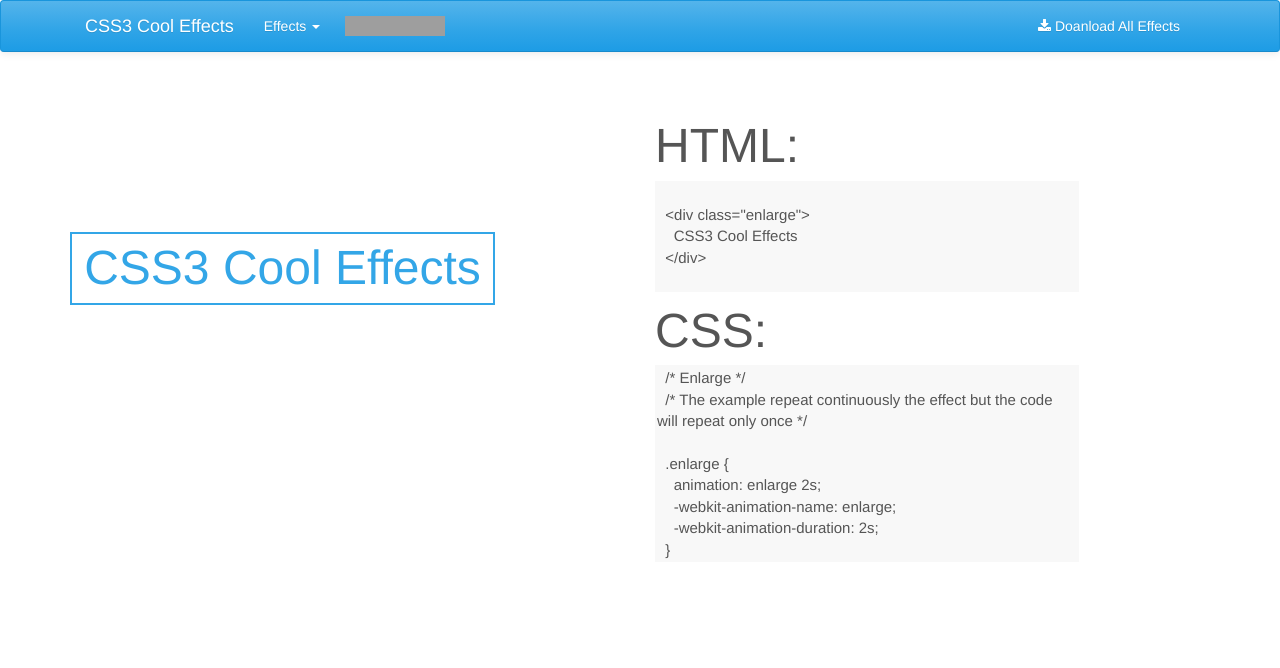
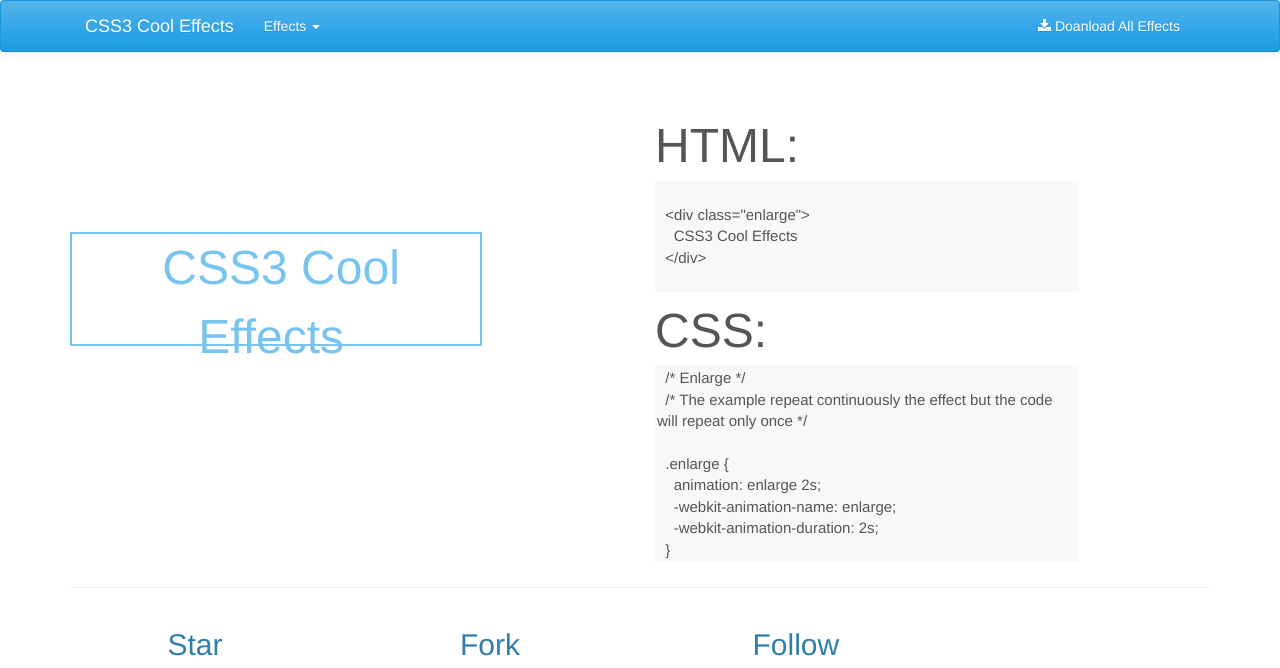
Before and after one commit to Helias/CSS3_Cool_Effects, a PHP site: page /website/effects/enlarge.php in a window 1280 px wide. Shown: the top 668 px of the page. Before the commit the page ends 559 px from the top, so only its background shows below. Run offline with PHP 8.4, Linux system fonts and the light colour scheme; some libraries are stand-ins or nearby versions; grey boxes are pictures that could not be loaded.

Commit message:
Added the footer, reduced to 2 secons the effect of appear for chrome/safari (webkit)

```diff
--- a/effects.css
+++ b/effects.css
@@ -113,7 +113,7 @@
   left: 0;
   animation: appear 2s;
   -webkit-animation-name: appear;
-  -webkit-animation-duration: 4s;
+  -webkit-animation-duration: 2s;
 }
 @keyframes appear {
   from {
--- a/website/css/effects.css
+++ b/website/css/effects.css
@@ -122,7 +122,7 @@
   animation: appear 2s;
   animation-iteration-count: infinite;
   -webkit-animation-name: appear;
-  -webkit-animation-duration: 4s;
+  -webkit-animation-duration: 2s;
   -webkit-animation-iteration-count: infinite;
 }
 @keyframes appear {
@@ -141,3 +141,29 @@
   50% { opacity: 0.3; }
   100% { opacity: 1; -webkit-transform: translate(200px); }
 }
+
+/* Enlarge */
+.enlarge {
+  left: 0;
+  animation: enlarge 2s;
+  animation-iteration-count: infinite;
+  -webkit-animation-name: enlarge;
+  -webkit-animation-duration: 4s;
+  -webkit-animation-iteration-count: infinite;
+}
+@keyframes enlarge {
+  from {
+    opacity:0.1;
+    width: 0;
+    height: 0; }
+  50% { opacity: 0.3; }
+  to {
+    opacity: 1;
+    height: 125px;
+    width: 450px; }
+}
+@-webkit-keyframes enlarge {
+  0% { opacity: 0.1; -webkit-transform: translate(0px); }
+  50% { opacity: 0.3; }
+  100% { opacity: 1; -webkit-transform: translate(200px); }
+}
--- a/website/effects/appear.php
+++ b/website/effects/appear.php
@@ -39,9 +39,6 @@
                 <a href="#" class="dropdown-toggle" data-toggle="dropdown">Effects <b class="caret"></b></a>
                 <?php include "effects-dropdown-menu.php"; ?>
               </li>
-              <a class="navbar-brand" href="#">&nbsp;
-                <iframe src="http://ghbtns.com/github-btn.html?user=Helias&repo=CSS3_Cool_Effects&type=watch&count=true" allowtransparency="true" frameborder="0" scrolling="0" width="100" height="20"></iframe>
-              </a>
             </ul>
             <ul class="nav navbar-nav navbar-right">
               <li><a href="https://raw.githubusercontent.com/Helias/CSS3_Cool_Effects/master/effects.css"><i class="fa fa-download"></i>&nbsp;Doanload All Effects</a></li>
@@ -83,7 +80,7 @@
     left: 0;
     animation: appear 2s;
     -webkit-animation-name: appear;
-    -webkit-animation-duration: 4s;
+    -webkit-animation-duration: 2s;
   }
   @keyframes appear {
     from {
@@ -148,6 +145,7 @@
 </textarea>
         </div>
       </div>
+      <?php include "../footer.php"; ?>
     </div>
 
     <script src="https://ajax.googleapis.com/ajax/libs/jquery/1.11.0/jquery.min.js"></script>
--- a/website/effects/blur.php
+++ b/website/effects/blur.php
@@ -39,9 +39,6 @@
                 <a href="#" class="dropdown-toggle" data-toggle="dropdown">Effects <b class="caret"></b></a>
                 <?php include "effects-dropdown-menu.php"; ?>
               </li>
-              <a class="navbar-brand" href="#">&nbsp;
-                <iframe src="http://ghbtns.com/github-btn.html?user=Helias&repo=CSS3_Cool_Effects&type=watch&count=true" allowtransparency="true" frameborder="0" scrolling="0" width="100" height="20"></iframe>
-              </a>
             </ul>
             <ul class="nav navbar-nav navbar-right">
               <li><a href="https://raw.githubusercontent.com/Helias/CSS3_Cool_Effects/master/effects.css"><i class="fa fa-download"></i>&nbsp;Doanload All Effects</a></li>
@@ -123,6 +120,7 @@
 </textarea>
         </div>
       </div>
+      <?php include "../footer.php"; ?>
     </div>
 
     <script src="https://ajax.googleapis.com/ajax/libs/jquery/1.11.0/jquery.min.js"></script>
--- a/website/effects/enlarge.php
+++ b/website/effects/enlarge.php
@@ -39,9 +39,6 @@
                 <a href="#" class="dropdown-toggle" data-toggle="dropdown">Effects <b class="caret"></b></a>
                 <?php include "effects-dropdown-menu.php"; ?>
               </li>
-              <a class="navbar-brand" href="#">&nbsp;
-                <iframe src="http://ghbtns.com/github-btn.html?user=Helias&repo=CSS3_Cool_Effects&type=watch&count=true" allowtransparency="true" frameborder="0" scrolling="0" width="100" height="20"></iframe>
-              </a>
             </ul>
             <ul class="nav navbar-nav navbar-right">
               <li><a href="https://raw.githubusercontent.com/Helias/CSS3_Cool_Effects/master/effects.css"><i class="fa fa-download"></i>&nbsp;Doanload All Effects</a></li>
@@ -143,6 +140,7 @@
   }</textarea>
         </div>
       </div>
+      <?php include "../footer.php"; ?>
     </div>
 
     <script src="https://ajax.googleapis.com/ajax/libs/jquery/1.11.0/jquery.min.js"></script>
--- a/website/effects/hue_rotate.php
+++ b/website/effects/hue_rotate.php
@@ -39,9 +39,6 @@
                 <a href="#" class="dropdown-toggle" data-toggle="dropdown">Effects <b class="caret"></b></a>
                 <?php include "effects-dropdown-menu.php"; ?>
               </li>
-              <a class="navbar-brand" href="#">&nbsp;
-                <iframe src="http://ghbtns.com/github-btn.html?user=Helias&repo=CSS3_Cool_Effects&type=watch&count=true" allowtransparency="true" frameborder="0" scrolling="0" width="100" height="20"></iframe>
-              </a>
             </ul>
             <ul class="nav navbar-nav navbar-right">
               <li><a href="https://raw.githubusercontent.com/Helias/CSS3_Cool_Effects/master/effects.css"><i class="fa fa-download"></i>&nbsp;Doanload All Effects</a></li>
@@ -121,6 +118,7 @@
 </textarea>
         </div>
       </div>
+      <?php include "../footer.php"; ?>
     </div>
 
     <script src="https://ajax.googleapis.com/ajax/libs/jquery/1.11.0/jquery.min.js"></script>
--- a/website/effects/radius.php
+++ b/website/effects/radius.php
@@ -39,9 +39,6 @@
                 <a href="#" class="dropdown-toggle" data-toggle="dropdown">Effects <b class="caret"></b></a>
                 <?php include "effects-dropdown-menu.php"; ?>
               </li>
-              <a class="navbar-brand" href="#">&nbsp;
-                <iframe src="http://ghbtns.com/github-btn.html?user=Helias&repo=CSS3_Cool_Effects&type=watch&count=true" allowtransparency="true" frameborder="0" scrolling="0" width="100" height="20"></iframe>
-              </a>
             </ul>
             <ul class="nav navbar-nav navbar-right">
               <li><a href="https://raw.githubusercontent.com/Helias/CSS3_Cool_Effects/master/effects.css"><i class="fa fa-download"></i>&nbsp;Doanload All Effects</a></li>
@@ -109,6 +106,7 @@
 </textarea>
         </div>
       </div>
+      <?php include "../footer.php"; ?>
     </div>
 
     <script src="https://ajax.googleapis.com/ajax/libs/jquery/1.11.0/jquery.min.js"></script>
--- a/website/effects/radius2.php
+++ b/website/effects/radius2.php
@@ -39,9 +39,6 @@
                 <a href="#" class="dropdown-toggle" data-toggle="dropdown">Effects <b class="caret"></b></a>
                 <?php include "effects-dropdown-menu.php"; ?>
               </li>
-              <a class="navbar-brand" href="#">&nbsp;
-                <iframe src="http://ghbtns.com/github-btn.html?user=Helias&repo=CSS3_Cool_Effects&type=watch&count=true" allowtransparency="true" frameborder="0" scrolling="0" width="100" height="20"></iframe>
-              </a>
             </ul>
             <ul class="nav navbar-nav navbar-right">
               <li><a href="https://raw.githubusercontent.com/Helias/CSS3_Cool_Effects/master/effects.css"><i class="fa fa-download"></i>&nbsp;Doanload All Effects</a></li>
@@ -109,6 +106,7 @@
 </textarea>
         </div>
       </div>
+      <?php include "../footer.php"; ?>
     </div>
 
     <script src="https://ajax.googleapis.com/ajax/libs/jquery/1.11.0/jquery.min.js"></script>
--- a/website/effects/reduction.php
+++ b/website/effects/reduction.php
@@ -39,9 +39,6 @@
                 <a href="#" class="dropdown-toggle" data-toggle="dropdown">Effects <b class="caret"></b></a>
                 <?php include "effects-dropdown-menu.php"; ?>
               </li>
-              <a class="navbar-brand" href="#">&nbsp;
-                <iframe src="http://ghbtns.com/github-btn.html?user=Helias&repo=CSS3_Cool_Effects&type=watch&count=true" allowtransparency="true" frameborder="0" scrolling="0" width="100" height="20"></iframe>
-              </a>
             </ul>
             <ul class="nav navbar-nav navbar-right">
               <li><a href="https://raw.githubusercontent.com/Helias/CSS3_Cool_Effects/master/effects.css"><i class="fa fa-download"></i>&nbsp;Doanload All Effects</a></li>
@@ -151,6 +148,7 @@
 </textarea>
         </div>
       </div>
+      <?php include "../footer.php"; ?>
     </div>
 
     <script src="https://ajax.googleapis.com/ajax/libs/jquery/1.11.0/jquery.min.js"></script>
--- a/website/effects/scaling.php
+++ b/website/effects/scaling.php
@@ -39,9 +39,6 @@
                 <a href="#" class="dropdown-toggle" data-toggle="dropdown">Effects <b class="caret"></b></a>
                 <?php include "effects-dropdown-menu.php"; ?>
               </li>
-              <a class="navbar-brand" href="#">&nbsp;
-                <iframe src="http://ghbtns.com/github-btn.html?user=Helias&repo=CSS3_Cool_Effects&type=watch&count=true" allowtransparency="true" frameborder="0" scrolling="0" width="100" height="20"></iframe>
-              </a>
             </ul>
             <ul class="nav navbar-nav navbar-right">
               <li><a href="https://raw.githubusercontent.com/Helias/CSS3_Cool_Effects/master/effects.css"><i class="fa fa-download"></i>&nbsp;Doanload All Effects</a></li>
@@ -149,6 +146,7 @@
   }</textarea>
         </div>
       </div>
+      <?php include "../footer.php"; ?>
     </div>
 
     <script src="https://ajax.googleapis.com/ajax/libs/jquery/1.11.0/jquery.min.js"></script>
--- a/website/effects/skew.php
+++ b/website/effects/skew.php
@@ -39,9 +39,6 @@
                 <a href="#" class="dropdown-toggle" data-toggle="dropdown">Effects <b class="caret"></b></a>
 		<?php include "effects-dropdown-menu.php"; ?>
               </li>
-              <a class="navbar-brand" href="#">&nbsp;
-                <iframe src="http://ghbtns.com/github-btn.html?user=Helias&repo=CSS3_Cool_Effects&type=watch&count=true" allowtransparency="true" frameborder="0" scrolling="0" width="100" height="20"></iframe>
-              </a>
             </ul>
             <ul class="nav navbar-nav navbar-right">
               <li><a href="https://raw.githubusercontent.com/Helias/CSS3_Cool_Effects/master/effects.css"><i class="fa fa-download"></i>&nbsp;Doanload All Effects</a></li>
@@ -151,6 +148,7 @@
 </textarea>
         </div>
       </div>
+      <?php include "../footer.php"; ?>
     </div>
 
     <script src="https://ajax.googleapis.com/ajax/libs/jquery/1.11.0/jquery.min.js"></script>
--- /dev/null
+++ b/website/footer.php
@@ -0,0 +1,15 @@
+<hr>
+<div class="row">
+  <div class="col-xs-3 col-lg-offset-1">
+    <h2>Star</h2>
+    <iframe src="http://ghbtns.com/github-btn.html?user=Helias&amp;repo=CSS3_Cool_Effects&amp;type=watch&amp;size=large" allowtransparency="true" scrolling="0" frameborder="0"></iframe>
+  </div>
+  <div class="col-xs-3">
+    <h2>Fork</h2>
+    <iframe src="http://ghbtns.com/github-btn.html?user=Helias&amp;repo=CSS3_Cool_Effects&amp;type=fork&amp;size=large" allowtransparency="true" scrolling="0" frameborder="0"></iframe>
+  </div>
+  <div class="col-xs-3" >
+    <h2>Follow</h2>
+    <iframe src="http://ghbtns.com/github-btn.html?user=Helias&amp;type=follow&amp;size=large" allowtransparency="true" scrolling="0" frameborder="0"></iframe>
+  </div>
+</div>
--- a/website/home.php
+++ b/website/home.php
@@ -42,9 +42,6 @@
           echo $menu;
         ?>
               </li>
-              <a class="navbar-brand" href="#">&nbsp;
-                <iframe src="http://ghbtns.com/github-btn.html?user=Helias&repo=CSS3_Cool_Effects&type=watch&count=true" allowtransparency="true" frameborder="0" scrolling="0" width="100" height="20"></iframe>
-              </a>
             </ul>
             <ul class="nav navbar-nav navbar-right">
               <li><a href="https://raw.githubusercontent.com/Helias/CSS3_Cool_Effects/master/effects.css"><i class="fa fa-download"></i>&nbsp;Doanload All Effects</a></li>
@@ -94,9 +91,9 @@
           <img src="http://www.w3schools.com/images/compatible_opera.gif">
           <img src="http://www.w3schools.com/images/compatible_chrome.gif">
           <img src="http://www.w3schools.com/images/compatible_safari.gif"></center>
-
         </div>
       </div>
+      <?php include "footer.php"; ?>
     </div>
 
     <script src="https://ajax.googleapis.com/ajax/libs/jquery/1.11.0/jquery.min.js"></script>
```
